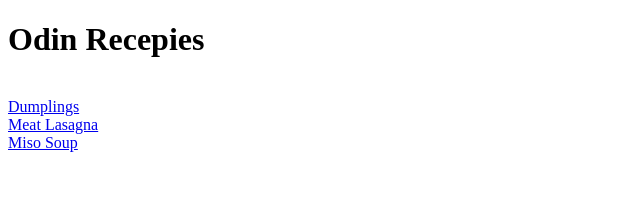
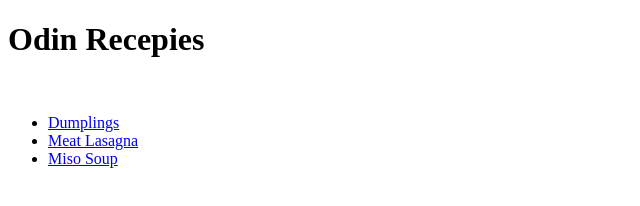
Before and after one commit to inagruicic/odin-recepies, a plain HTML site: page index.html in a window 1280 px wide. Shown: the whole page, without its empty margins (0-640 px from the left). Drawn offline with Linux system fonts and the light colour scheme.

Commit message:
Moved links into the list.

```diff
--- a/index.html
+++ b/index.html
@@ -8,8 +8,10 @@
 </head>
 <body>
     <h1>Odin Recepies</h1> <br>
-    <a href="recepies/dumplings.html" target="_blank">Dumplings</a> <br>
-    <a href="recepies/meat-lasagna.html" target="_blank">Meat Lasagna</a> <br>
-    <a href="recepies/miso-soup.html" target="_blank">Miso Soup</a>
+    <ul>
+        <li><a href="recepies/dumplings.html" target="_blank">Dumplings</a> <br></li>
+        <li><a href="recepies/meat-lasagna.html" target="_blank">Meat Lasagna</a> <br></li>
+        <li><a href="recepies/miso-soup.html" target="_blank">Miso Soup</a></li>
+    </ul>
 </body>
 </html>
```
